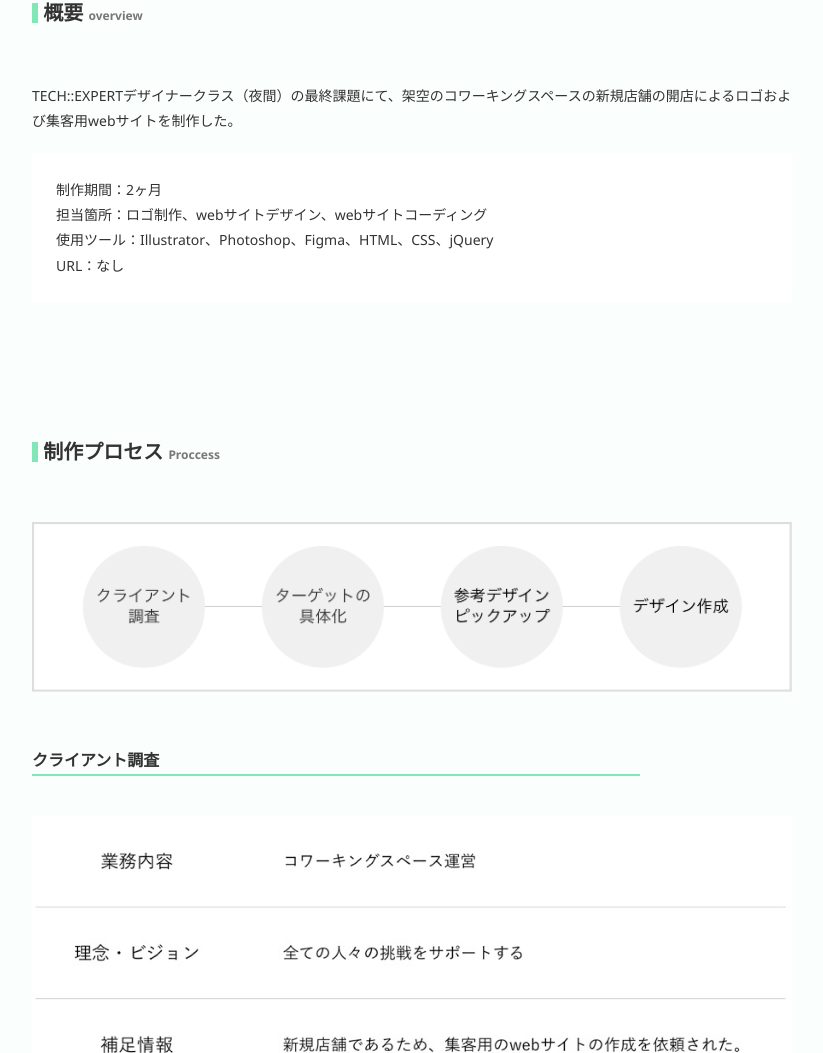
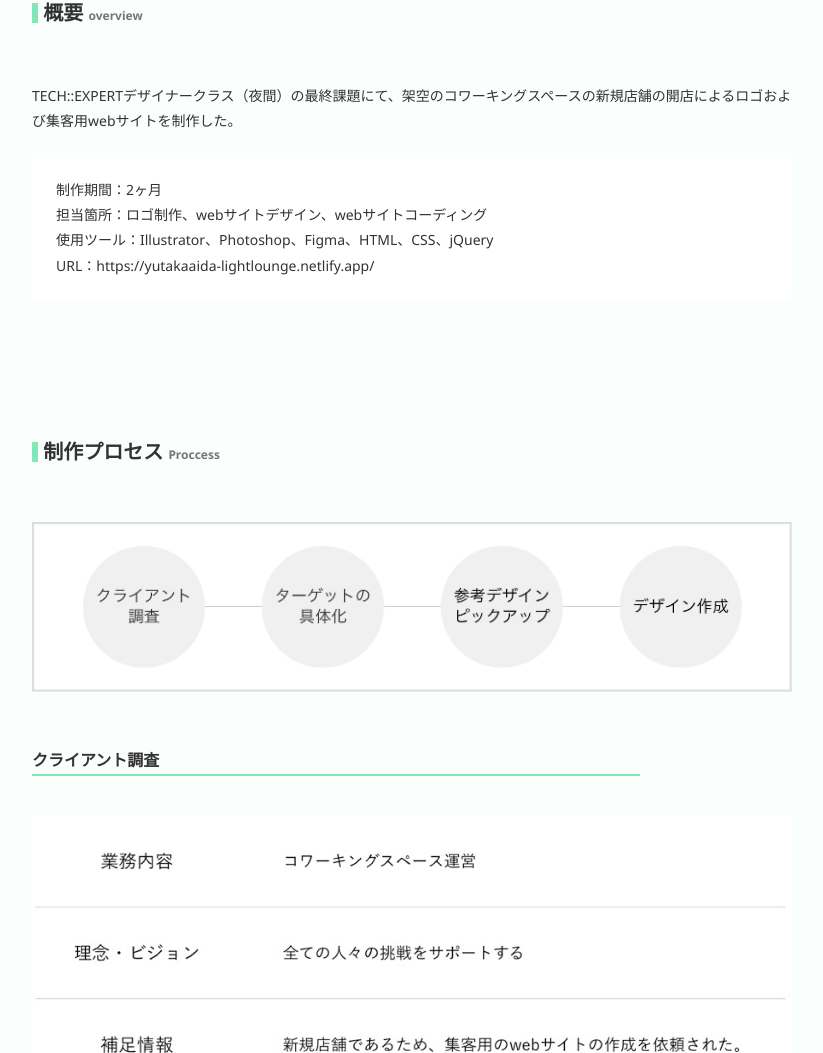
Before and after one commit to yutaKaAida/yutaka.A_portfolio, a plain HTML site: page yutaKa.aida_portfolio/works/LL/index.html in a window 1280 px wide. Shown: the part 763-1816 px from the top of the page, without its empty margins (228-1051 px from the left). Drawn offline with nearby package versions, Linux system fonts and the light colour scheme.

Commit message:
Update index.html

```diff
--- a/yutaKa.aida_portfolio/works/LL/index.html
+++ b/yutaKa.aida_portfolio/works/LL/index.html
@@ -53,7 +53,7 @@
           <li class="works-info-item">制作期間：2ヶ月</li>
           <li class="works-info-item">担当箇所：ロゴ制作、webサイトデザイン、webサイトコーディング</li>
           <li class="works-info-item">使用ツール：Illustrator、Photoshop、Figma、HTML、CSS、jQuery</li>
-          <li class="works-info-item">URL：なし</li>
+          <li class="works-info-item">URL：<a href="https://yutakaaida-lightlounge.netlify.app/">https://yutakaaida-lightlounge.netlify.app/</a></li>
         </ul>
       </div>
     </section>
```
